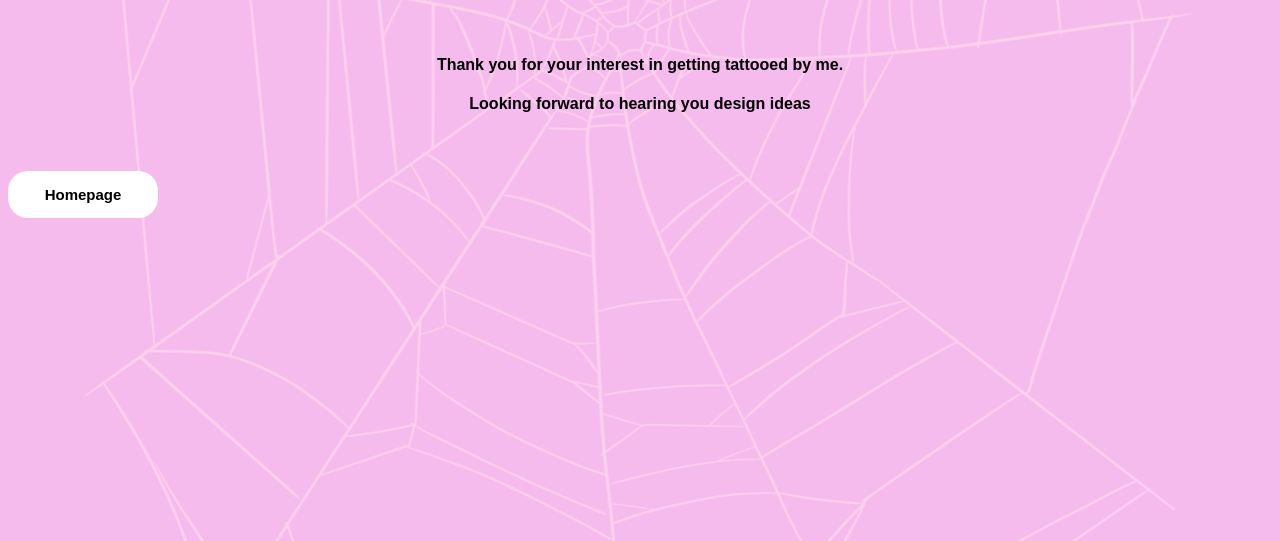
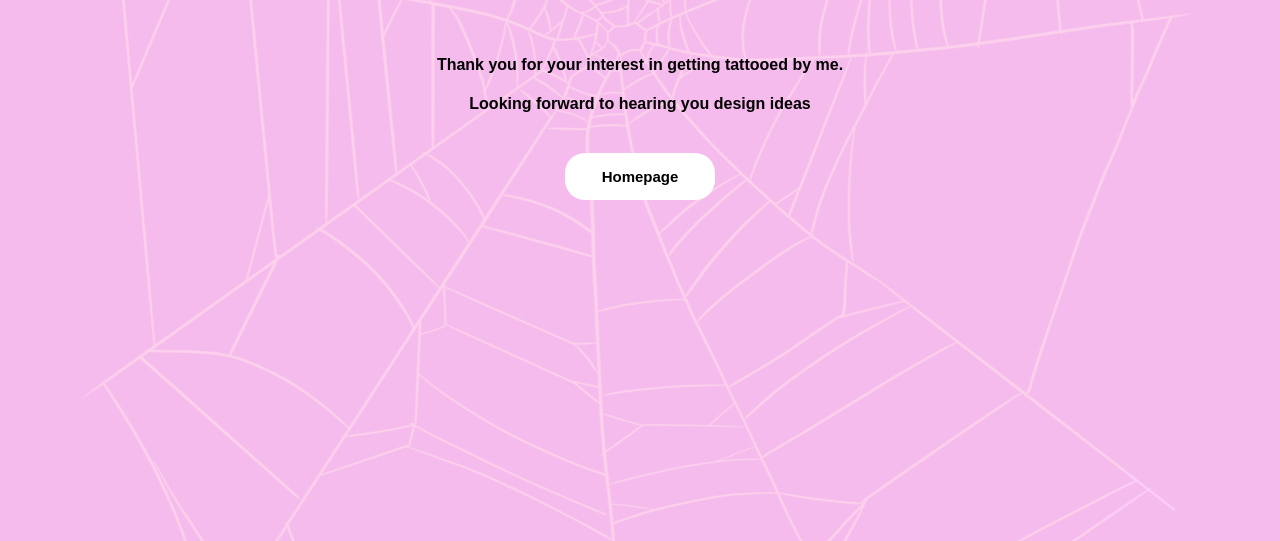
Before and after one commit to Klon3r/georgia-tattoos-website, a plain HTML site: page thank-you.html in a window 1280 px wide. Shown: the part 259-800 px from the top of the page. Drawn offline with Linux system fonts and the light colour scheme.

Commit message:
Added thank you page homepage button

```diff
--- a/css/main.css
+++ b/css/main.css
@@ -63,3 +63,11 @@ div.text_div {
   text-align: center;
   font-family: 'DM sans', sans-serif;
 }
+
+.homepage_button {
+  display: flex;
+  justify-content: center;
+  align-items: center;
+  text-align: center;
+  font-family: 'DM sans', sans-serif;
+}
```
